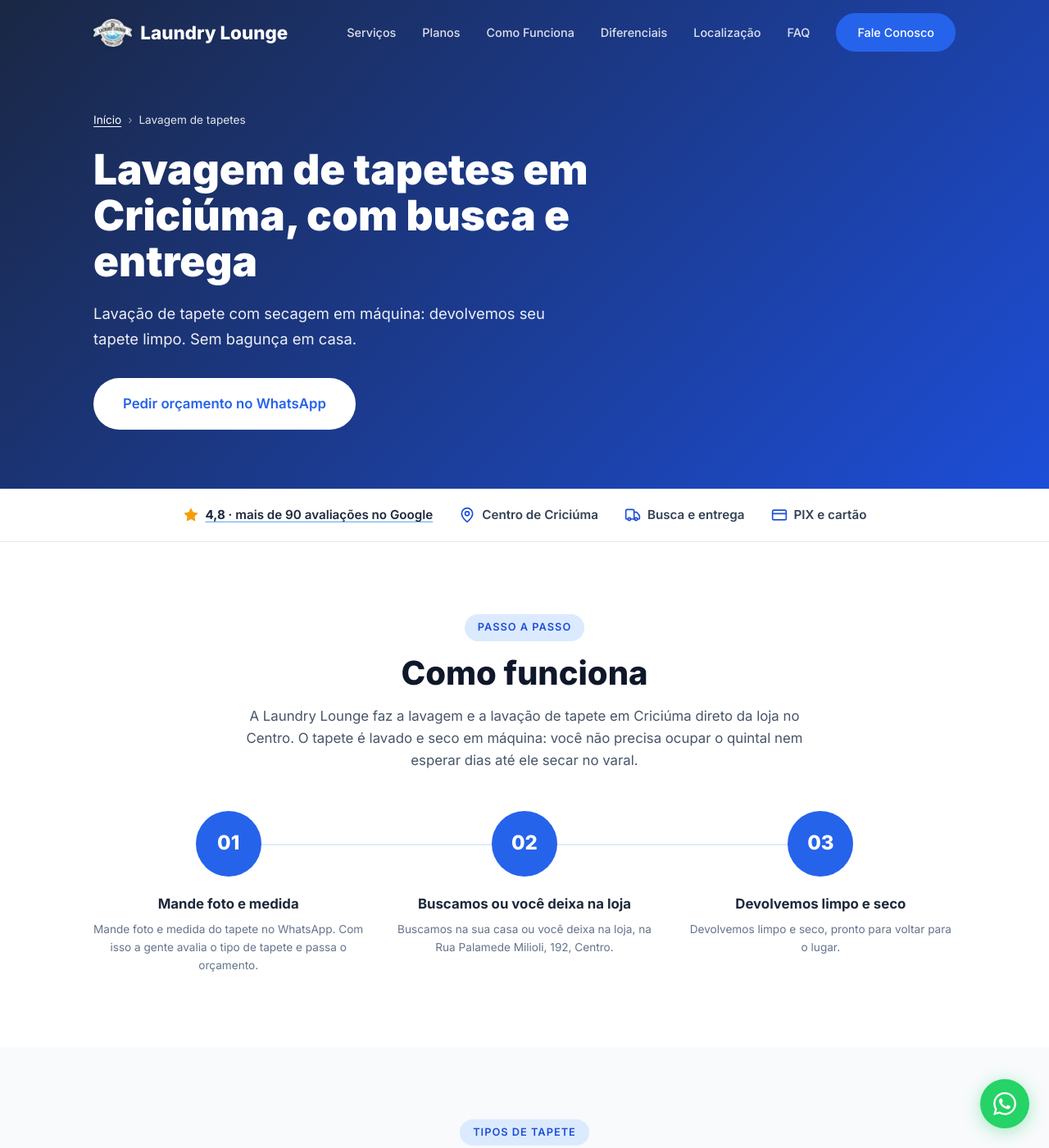
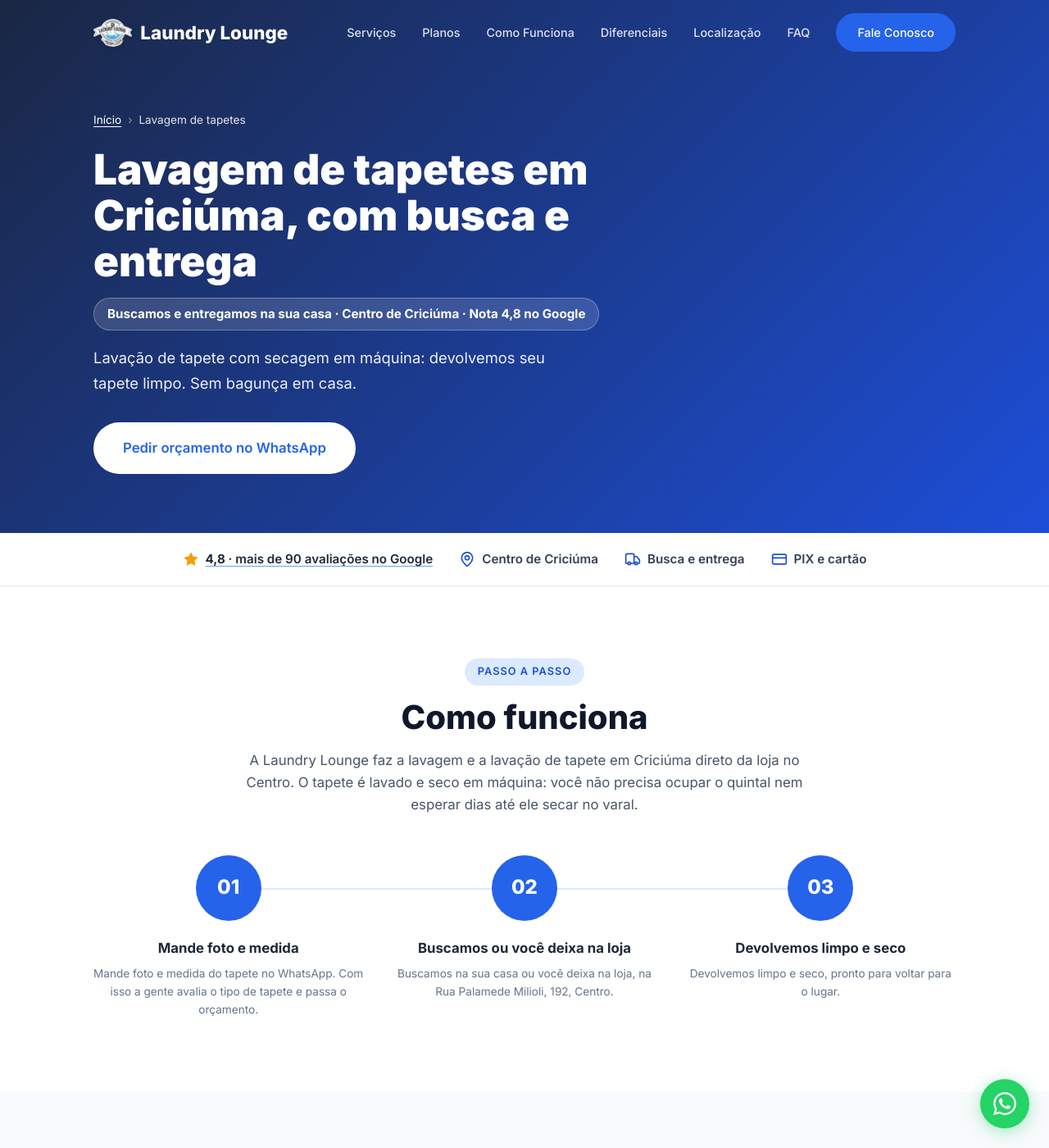
Before and after one commit to gabrielmilano/LaundryLoungeSite, a Jekyll site: the page built from lavagem-de-tapetes-criciuma.html, in a window 1280 px wide and 1400 px high. Shown: the whole window at 82% size. Built offline with Jekyll 4.4.1, drawn with Linux system fonts in a browser that asks for light colours.

Commit message:
Item 6: linha de destaque abaixo do H1 das 4 páginas de serviço (busca e entrega · Centro de Criciúma · nota 4,8)
Co-Authored-By: Claude Opus 5.5 <noreply@anthropic.com>

```diff
--- a/_includes/servico/hero.html
+++ b/_includes/servico/hero.html
@@ -13,6 +13,7 @@
                     </ol>
                 </nav>
                 <h1 class="svc-hero__title">{{ page.h1 }}</h1>
+                <p class="svc-hero__destaque">Buscamos e entregamos na sua casa <span aria-hidden="true">·</span> {{ e.bairro }} de {{ e.cidade }} <span aria-hidden="true">·</span> Nota {{ e.google_nota }} no Google</p>
                 <p class="svc-hero__subtitle">{{ subtitulo | strip }}</p>
                 <div class="svc-hero__actions">
                     <a href="{{ page.whatsapp_url }}" class="btn btn--white btn--lg" target="_blank" rel="noopener" data-servico="{{ page.servico_evento }}" data-posicao="hero">{{ page.whatsapp_botao | default: "Pedir orçamento no WhatsApp" }}</a>
--- a/assets/css/servico.css
+++ b/assets/css/servico.css
@@ -52,6 +52,20 @@
     font-weight: 900;
     line-height: 1.1;
     margin-bottom: 20px;
+}
+
+/* Linha de destaque logo abaixo do H1 (busca e entrega · Centro · nota) */
+.svc-hero__destaque {
+    display: inline-block;
+    margin: -4px 0 18px;
+    padding: 8px 16px;
+    border-radius: 999px;
+    background: rgba(255, 255, 255, 0.14);
+    border: 1px solid rgba(255, 255, 255, 0.28);
+    font-size: 0.95rem;
+    font-weight: 700;
+    line-height: 1.45;
+    color: var(--white);
 }
 
 .svc-hero__subtitle {
@@ -599,6 +613,11 @@
 }
 
 @media (max-width: 480px) {
+    .svc-hero__destaque {
+        border-radius: 14px;
+        font-size: 0.88rem;
+    }
+
     .svc-hero__actions {
         flex-direction: column;
         align-items: stretch;
```
